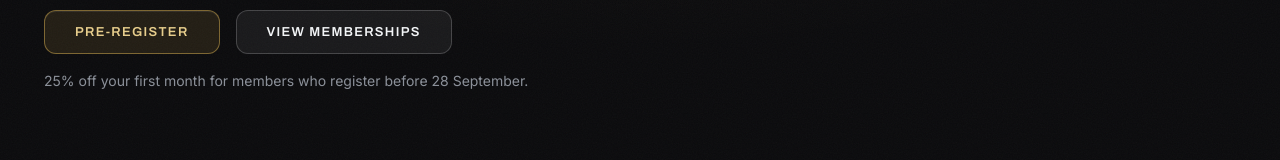
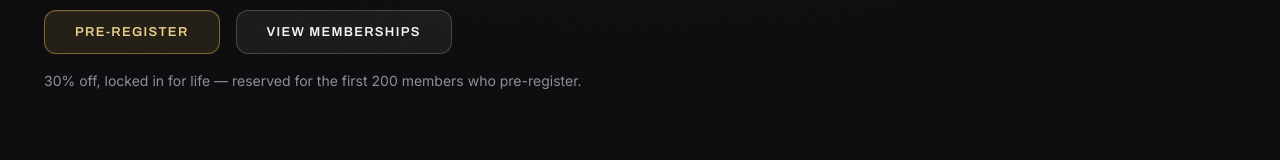
Before and after one commit to hashhaam/core-club, a Next.js app: page / in a window 1280 px wide. Shown: the part 524-684 px from the top of the page. Built offline with nearby package versions, Linux system fonts and the light colour scheme.

Commit message:
content: correct founding rate to 30%, lifetime lock, 200-slot cap

```diff
--- a/content/site.ts
+++ b/content/site.ts
@@ -3,6 +3,7 @@ export type PreLaunch = {
   openingDate: string; // ISO date
   openingDateLabel: string; // human-readable, for display
   discountPercent: number;
+  foundingSlots: number;
   discountScope: string; // what the discount applies to
   navCtaLabel: string;
   heroPrimaryLabel: string;
@@ -45,12 +46,12 @@ export const site: SiteConfig = {
   active: true,
   openingDate: "2026-09-28",
   openingDateLabel: "28 September 2026",
-    discountPercent: 25,
-    discountScope: "first month",
+  discountPercent: 30,
+  foundingSlots: 200,
+  discountScope: "for life",
   navCtaLabel: "PRE-REGISTER",
   heroPrimaryLabel: "PRE-REGISTER",
   heroSecondaryLabel: "VIEW MEMBERSHIPS",
-    supportingLine:
-      "25% off your first month for members who register before 28 September.",
+  supportingLine: "30% off, locked in for life — reserved for the first 200 members who pre-register.",
 },
 };
```
Lines whose indentation alone changed are shown as unchanged.
